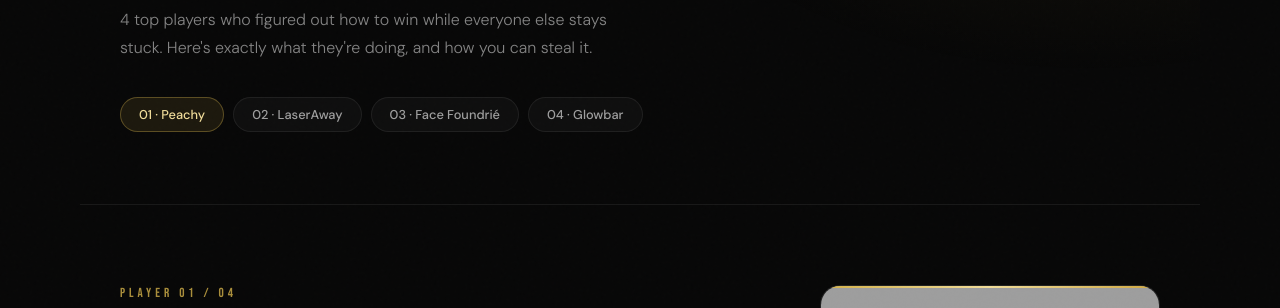
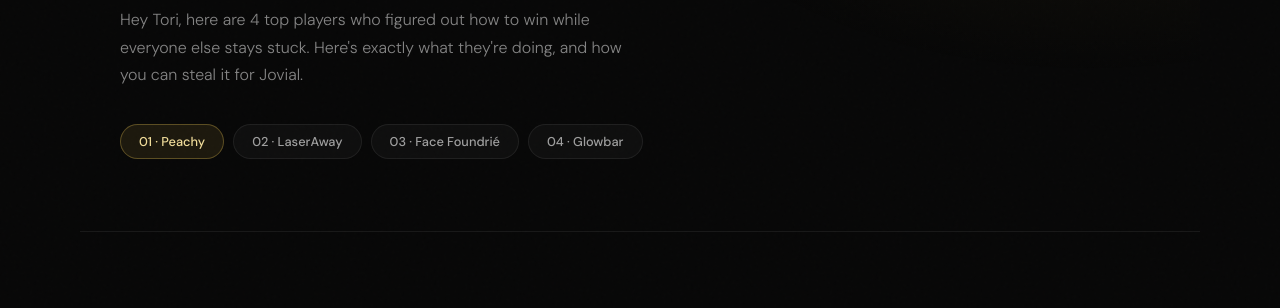
Before and after one commit to ianx51x-web/postrweb, a website: page allstar-medspa-breakdown.html in a window 1280 px wide. Shown: the part 412-720 px from the top of the page. Drawn offline with Linux system fonts and the light colour scheme; grey boxes are pictures that could not be loaded.

Commit message:
git -add

```diff
--- a/allstar-medspa-breakdown.html
+++ b/allstar-medspa-breakdown.html
@@ -335,7 +335,7 @@ header{padding:20px 40px;display:flex;align-items:center;justify-content:space-b
   <div class="hero-glow"></div>
   <p class="eyebrow">All-Star Med Spa Breakdown · March 2026</p>
   <h1>What the <em>Best Med Spas</em><br>Are Doing Differently</h1>
-  <p class="hero-sub">4 top players who figured out how to win while everyone else stays stuck. Here's exactly what they're doing, and how you can steal it.</p>
+  <p class="hero-sub">Hey Tori, here are 4 top players who figured out how to win while everyone else stays stuck. Here's exactly what they're doing, and how you can steal it for Jovial.</p>
   <div class="chips">
     <span class="chip" onclick="jumpTo('peachy',0)">01 · Peachy</span>
     <span class="chip" onclick="jumpTo('laseraway',1)">02 · LaserAway</span>
```
